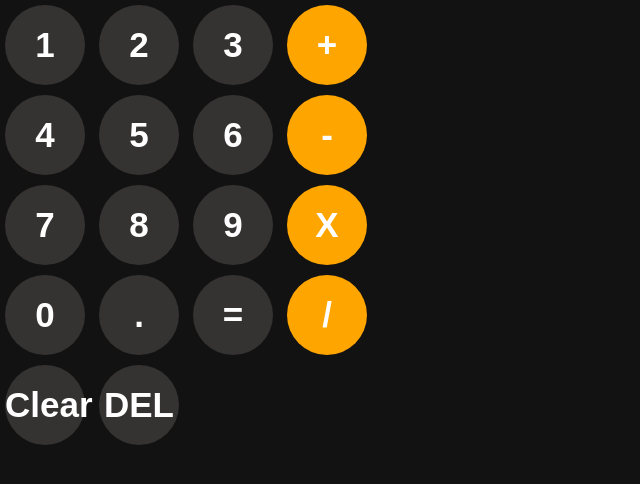
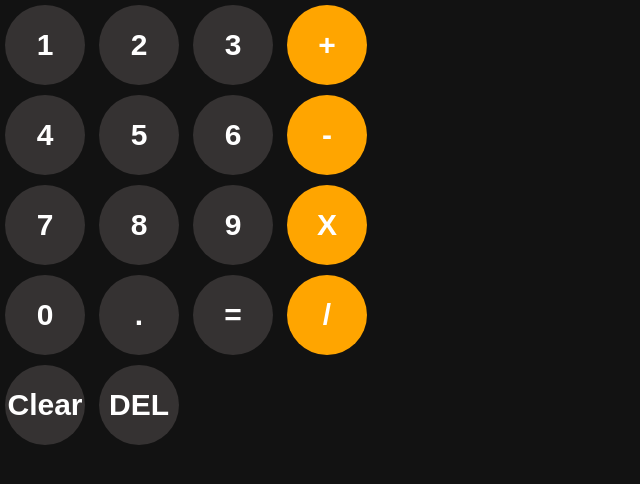
Before and after one commit to Dev-Elly/Calculator, a plain HTML site: page index.html in a window 1280 px wide. Shown: the whole page, without its empty margins (0-640 px from the left). Drawn offline with Linux system fonts and the light colour scheme.

Commit message:
Update index.html

```diff
--- a/index.html
+++ b/index.html
@@ -23,7 +23,7 @@ button{
     background-color: #353232;
     color: white;
     border: none;
-    font-size: 35px;
+    font-size: 30px;
 }
 
 p button:last-child{
@@ -31,7 +31,7 @@ p button:last-child{
 }
 .last .remove{
     background-color: #353232;
-    font-size: 35px;
+    font-size: 30px;
 }
     </style>
 </head>
```
